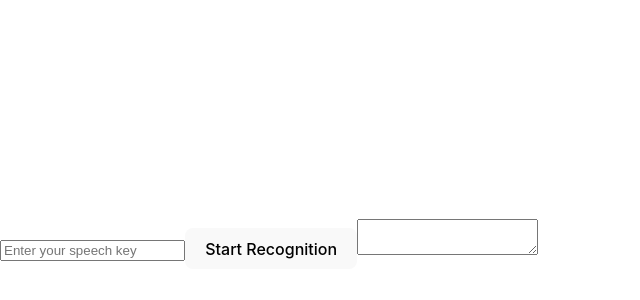
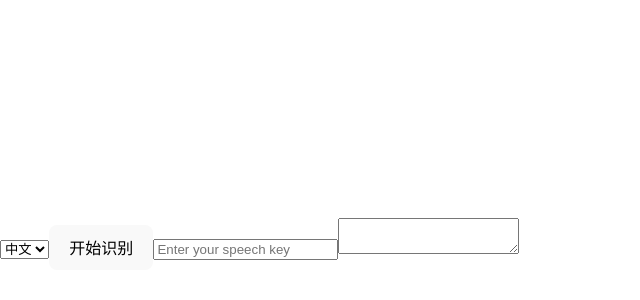
Before and after one commit to lmlandy777/Speech-to-text-project-front, a React (Vite) app: page / in a window 1280 px wide. Shown: the part 156-456 px from the top of the page, without its empty margins (0-640 px from the left). Built offline with nearby package versions, Linux system fonts and the light colour scheme.

Commit message:
add different language mode

```diff
--- a/src/App.tsx
+++ b/src/App.tsx
@@ -2,40 +2,46 @@ import { useState } from 'react';
 import { SpeechConfig, AudioConfig, SpeechRecognizer } from 'microsoft-cognitiveservices-speech-sdk';
 
 function App() {
-
   const [recognizedText, setRecognizedText] = useState('');
   const [key, setKey] = useState('');
+  const [lang, setLang] = useState("zh-CN"); // 默认中文
+
+  const languages: { [key: string]: string } = {
+    "中文": "zh-CN",
+    "英语": "en-US"
+  };
 
   const startRecognition = () => {
     const speechConfig = SpeechConfig.fromSubscription(key, "eastasia");
-
-    // 添加语言设置为中文
-    speechConfig.speechRecognitionLanguage = "zh-CN";
+    speechConfig.speechRecognitionLanguage = languages[lang];
 
     const audioConfig = AudioConfig.fromDefaultMicrophoneInput();
     const recognizer = new SpeechRecognizer(speechConfig, audioConfig);
 
     recognizer.recognizeOnceAsync(result => {
       setRecognizedText(result.text);
+    }, error => {
+      console.error("发生错误:", error);
+      setRecognizedText("识别错误: " + (error as unknown as Error).message);
     });
   }
 
+
   return (
     <div>
+      <select value={lang} onChange={e => setLang(e.target.value)}>
+        <option value="中文">中文</option>
+        <option value="英语">英语</option>
+      </select>
+      <button onClick={startRecognition}>开始识别</button>
       <input
         value={key}
         onChange={e => setKey(e.target.value)}
         placeholder="Enter your speech key"
       />
-
-      <button onClick={startRecognition}>Start Recognition</button>
-
-      <textarea
-        value={recognizedText}
-        readOnly={true}
-      />
+      <textarea value={recognizedText} readOnly={true} />
     </div>
-  )
+  );
 }
 
 export default App;
```
